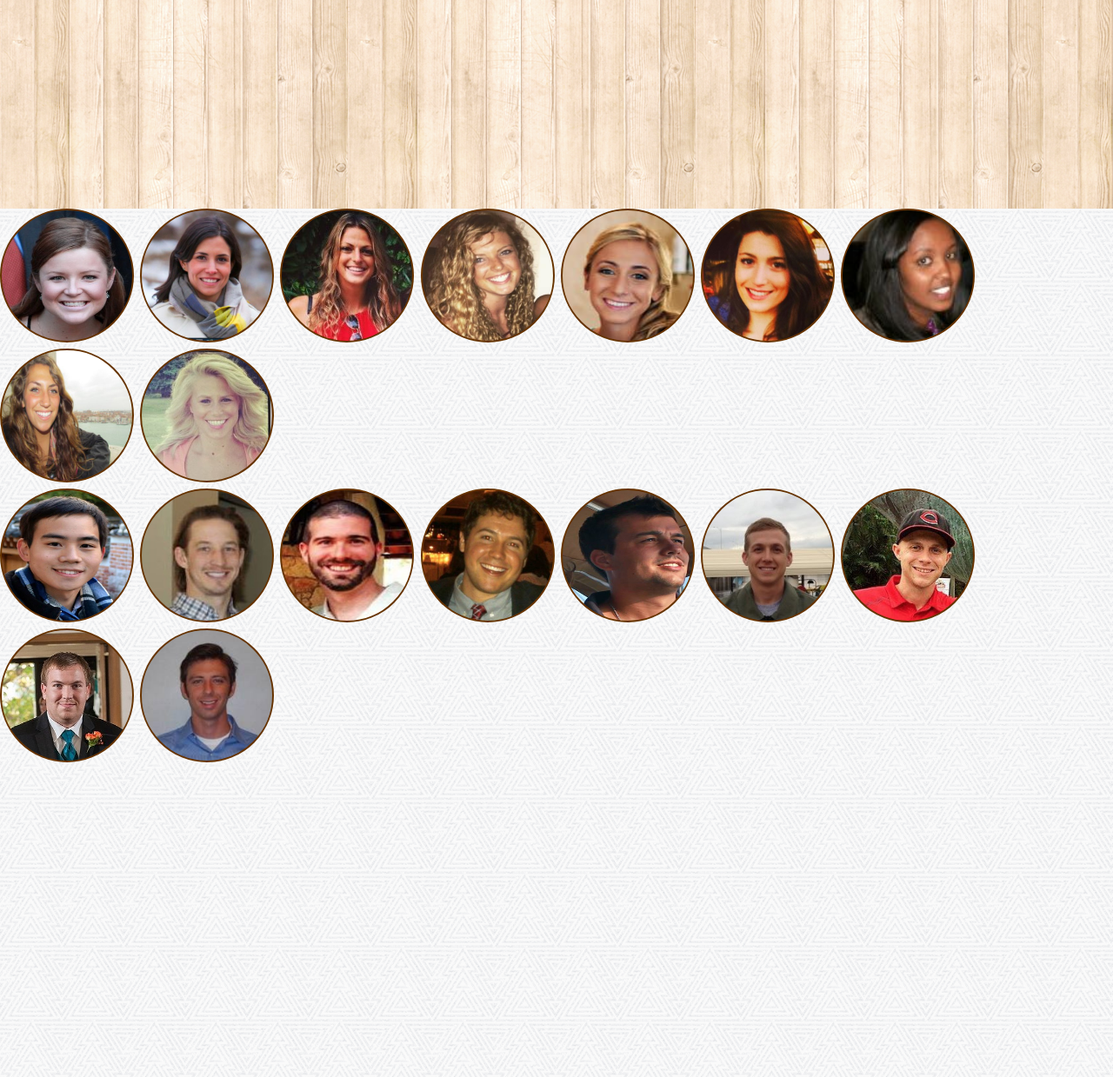
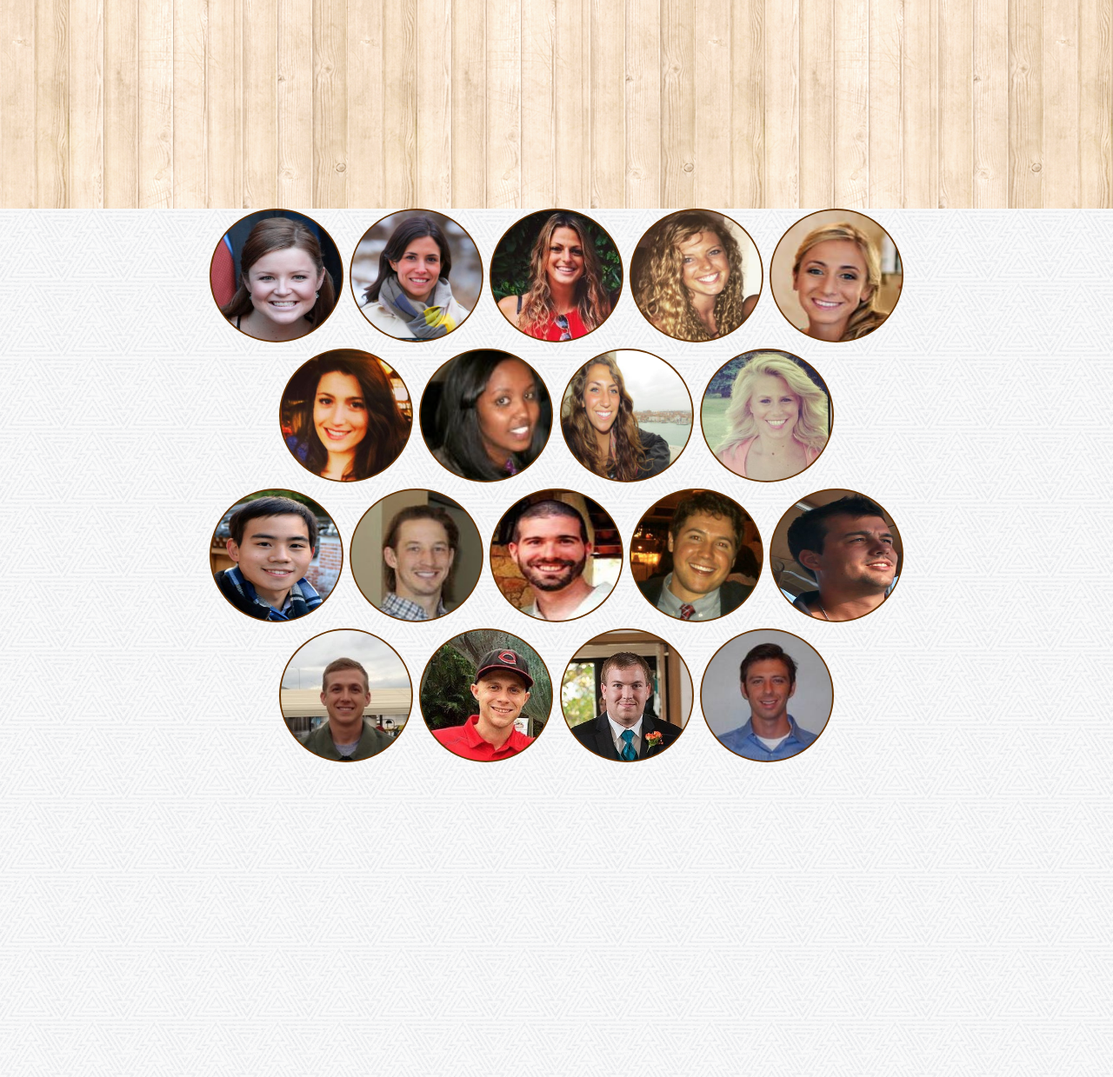
Before and after one commit to nperri6/molly_nick, a Rails app: page / in a window 1280 px wide; the page is wider, and only the part inside the window is pictured. Shown: the part 4330-5569 px from the top of that part at 87% size. Run offline with Rails 7, Linux system fonts and the light colour scheme; style sheets or scripts are compiled from the project's sources; some libraries are stand-ins or nearby versions.

Commit message:
Add divs for spacing

```diff
--- a/app/views/home/_party.html.erb
+++ b/app/views/home/_party.html.erb
@@ -1,6 +1,7 @@
 <div class="party" id="party">
     <div id="bridesmaids">
       <!-- <div class="person" id="emily"> -->
+      <div class="first-row">
         <a class="person" id="emily" href="#emilyModal"></a>
 
           <div id="emilyModal" class="modalDialog">
@@ -48,6 +49,8 @@
 
             </div>
           </div>
+      </div>
+      <div class="second-row">
         <a class="person" id="morgan" href="#morganModal"></a>
 
           <div id="morganModal" class="modalDialog">
@@ -85,14 +88,16 @@
             </div>
           </div>
       </div>
+    </div>
     <div id="groomsmen">
+      <div class="first-row">
         <a class="person" id="chen" href="#chenModal"></a>
 
           <div id="chenModal" class="modalDialog">
             <div>
               <a href="#close" title="Close" class="close">X</a>
               <h3> Best Man </h3>
-            <p> Chen has been a good and roomate of Nick for a long time.  When not learning in school, Chen enjoys
+              <p> Chen has been a good and roomate of Nick for a long time.  When not learning in school, Chen enjoys</p>
 
             </div>
           </div>
@@ -131,6 +136,8 @@
               <p> Nick is best known for his ability to motivate a heavy metal crowd to stand up and (insert any action). If you are in a need of a good cartel book or movie recommendation he is your go to guy.  </p>
             </div>
           </div>
+      </div>
+      <div class="second-row">
         <a class="person" id="ben" href="#benModal"></a>
 
           <div id="benModal" class="modalDialog">
@@ -167,6 +174,6 @@
 
             </div>
           </div>
-
       </div>
     </div>
+  </div>
```
Lines whose indentation alone changed are shown as unchanged.
